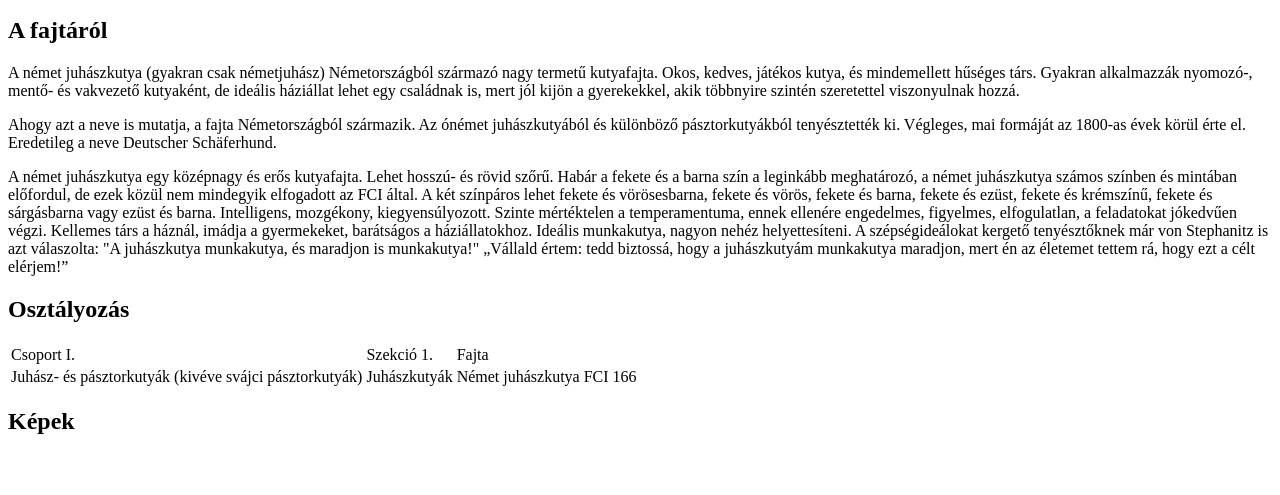
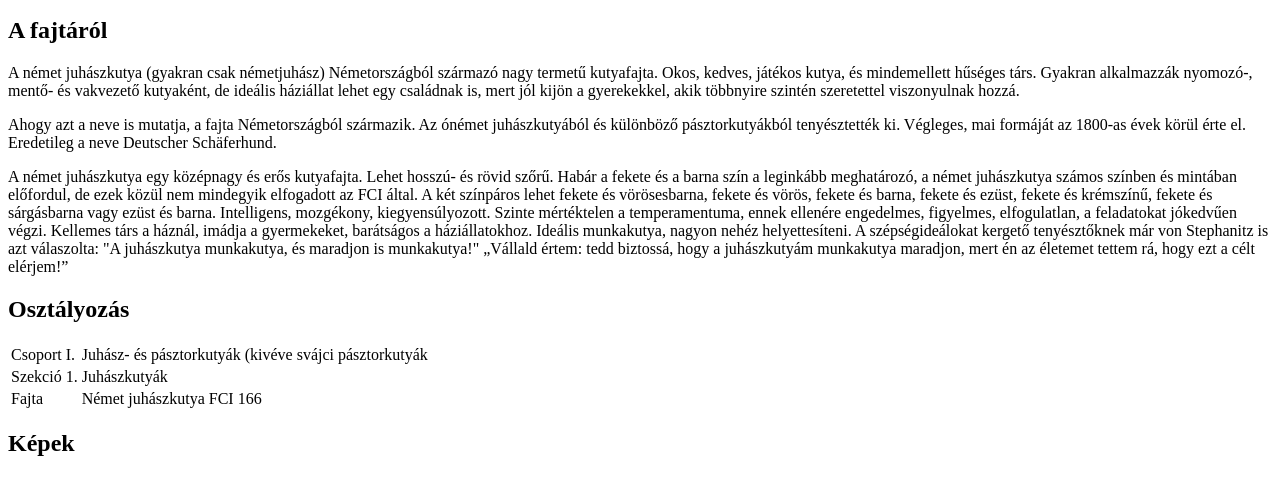
Before and after one commit to M4RC41/kutyafajtak-html, a plain HTML site: page german-shepard.html in a window 1280 px wide. Shown: the part 101-596 px from the top of the page. Drawn offline with Linux system fonts and the light colour scheme.

Commit message:
table javítás

```diff
--- a/german-shepard.html
+++ b/german-shepard.html
@@ -10,7 +10,8 @@
 <body>
     <main id="kutyaoldal">
         <h1>Németjuhász</h1>
-        <img class="minikep"scr="/kutyafajtak-html/img/dogs/german-shepherd/katelyn-macmillan-bvMUtFN0mIE-unsplash.jpg" alt="Németjuhász" title="Németjuhász pórázon">
+        <img class="minikep" scr="/kutyafajtak-html/img/dogs/german-shepherd/katelyn-macmillan-bvMUtFN0mIE-unsplash.jpg"
+            alt="Németjuhász" title="Németjuhász pórázon">
 
         <h2>A fajtáról</h2>
 
@@ -41,16 +42,18 @@
         <table>
             <tr>
                 <td>Csoport I.</td>
-    <td>Szekció 1.</td>
-    <td>Fajta</td>
+                <td>Juhász- és pásztorkutyák (kivéve svájci pásztorkutyák</td>
             </tr>
             <tr>
-    <td>Juhász- és pásztorkutyák (kivéve svájci pásztorkutyák)</td>
+                <td>Szekció 1.</td>
                 <td>Juhászkutyák</td>
+            </tr>
+            <tr>
+                <td>Fajta</td>
                 <td>Német juhászkutya FCI 166</td>
             </tr>
+        </table>
 
-</table>
         <h2>Képek</h2>
     </main>
 
```
Lines whose indentation alone changed are shown as unchanged.
